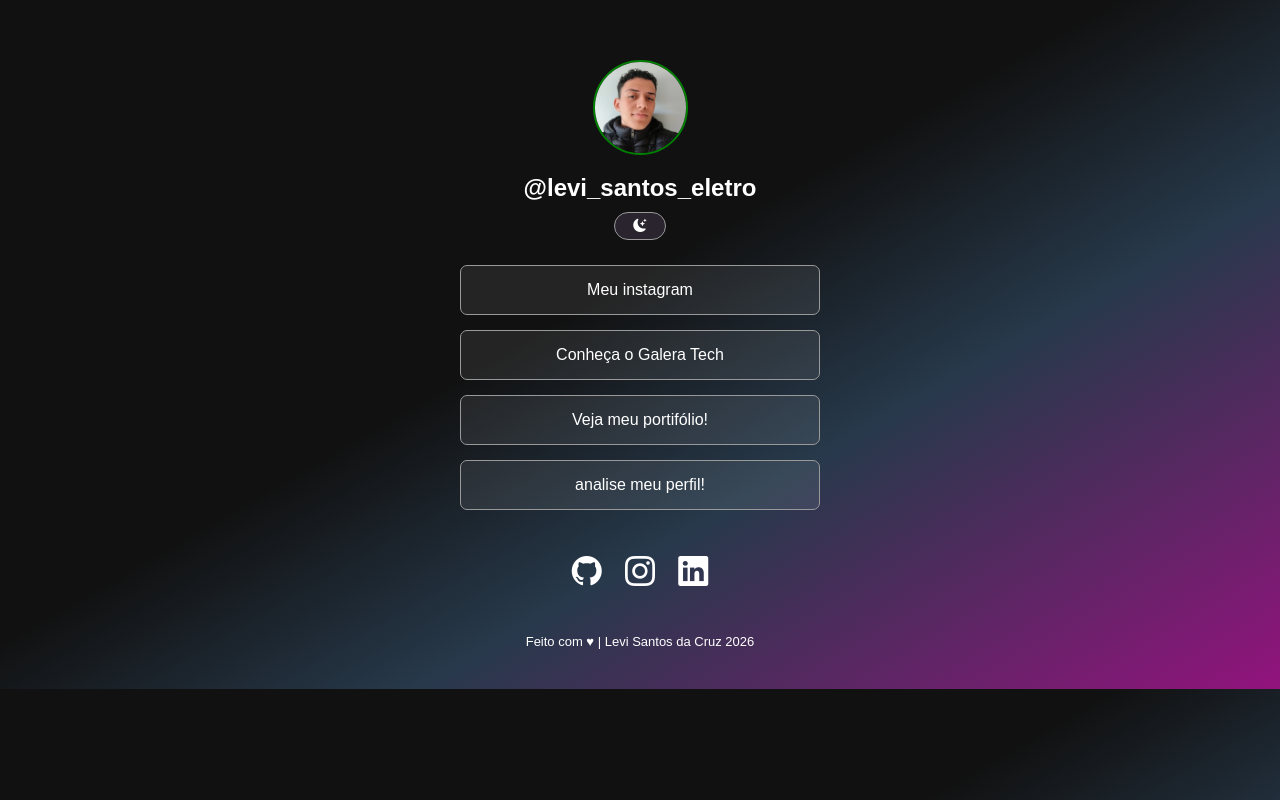
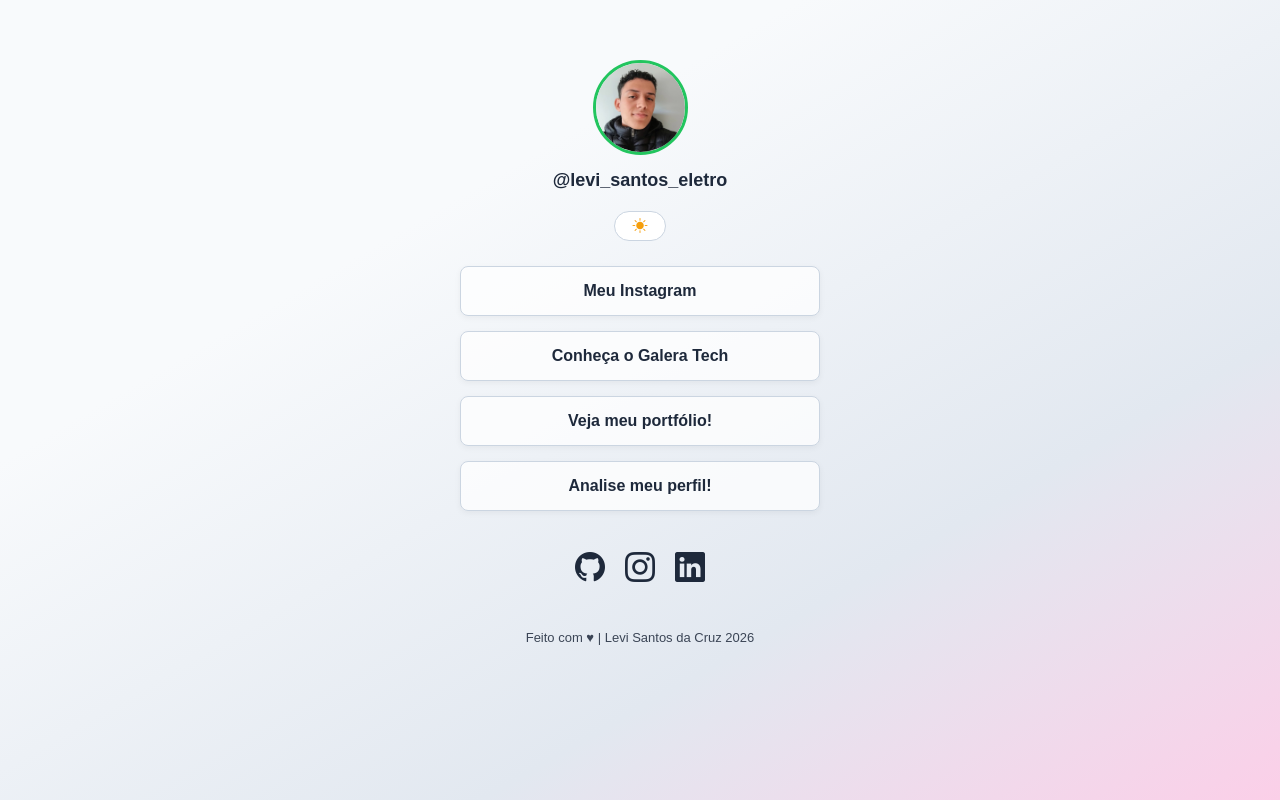
Before and after one commit to LevizBlessedpo/portfolio_mobile_galera_tech, a plain HTML site: page index.html in a window 1280 px wide. Both pictures are taken after a click on the button "Alternar tema". Drawn offline with nearby package versions, Linux system fonts and the light colour scheme.

Commit message:
feat: html e css atualizados com botão de modo claro e escuro e correção da altura da tela, aquivo js adicionado

```diff
--- a/index.html
+++ b/index.html
@@ -1,9 +1,9 @@
 <!doctype html>
-<html lang="pt-bt">
+<html lang="pt-BR">
   <head>
     <meta charset="UTF-8" />
     <meta name="viewport" content="width=device-width, initial-scale=1.0" />
-    <title>Linktree</title>
+    <title>Linktree | Levi Santos</title>
     <link rel="stylesheet" href="style.css" type="text/css" />
     <link
       rel="stylesheet"
@@ -13,40 +13,43 @@
 
   <body>
     <div class="perfil">
-      <img src="img/minha_foto.jpg" alt="minha foto" class="foto" />
+      <img src="img/minha_foto.jpg" alt="Minha foto" class="foto" />
       <h2>@levi_santos_eletro</h2>
-      <button class="temaPagina"><i class="bi bi-moon-stars-fill"></i></button>
+      <button class="temaPagina" aria-label="Alternar tema">
+        <i class="bi bi-moon-stars-fill"></i>
+      </button>
 
       <div class="links">
-        <a href="https://www.instagram.com/levi_santos_eletro" target="_blank"
-          >Meu instagram
+        <a href="https://www.instagram.com/levi_santos_eletro" target="_blank">
+          Meu Instagram
         </a>
-        <a href="https://galeratech.com.br/" target="_blank"
-          >Conheça o Galera Tech</a
-        >
-        <a href="https://portifolio-nextjs-puce.vercel.app/" target="_blank"
-          >Veja meu portifólio!</a
-        >
-        <a href="https://github.com/LevizBlessedpo" target="_blank"
-          >analise meu perfil!</a
-        >
+        <a href="https://galeratech.com.br/" target="_blank">
+          Conheça o Galera Tech
+        </a>
+        <a href="https://portifolio-nextjs-puce.vercel.app/" target="_blank">
+          Veja meu portfólio!
+        </a>
+        <a href="https://github.com/LevizBlessedpo" target="_blank">
+          Analise meu perfil!
+        </a>
       </div>
 
       <div class="social_links">
-        <a href="https://github.com/LevizBlessedpo" target="_blank">
-          <i class="bi-github"></i>
+        <a href="https://github.com/LevizBlessedpo" target="_blank" aria-label="GitHub">
+          <i class="bi bi-github"></i>
         </a>
-        <a href="https://www.instagram.com/levi_santos_eletro" target="_blank">
-          <i class="bi-instagram"></i>
+        <a href="https://www.instagram.com/levi_santos_eletro" target="_blank" aria-label="Instagram">
+          <i class="bi bi-instagram"></i>
         </a>
-        <a
-          href="https://www.linkedin.com/in/levi-santos-da-cruz-9a998533a/"
-          target="_blank"
-        >
-          <i class="bi-linkedin"></i>
+        <a href="https://www.linkedin.com/in/levi-santos-da-cruz-9a998533a/" target="_blank" aria-label="LinkedIn">
+          <i class="bi bi-linkedin"></i>
         </a>
       </div>
+
       <div class="footer">Feito com &hearts; | Levi Santos da Cruz 2026</div>
     </div>
+
+    <!-- Importação do JavaScript -->
+    <script src="script.js"></script>
   </body>
 </html>
--- /dev/null
+++ b/script.js
@@ -0,0 +1,26 @@
+document.addEventListener("DOMContentLoaded", () => {
+    const btnTema = document.querySelector(".temaPagina");
+    const icone = btnTema.querySelector("i");
+    const body = document.body;
+
+    // 1. Verifica se o usuário já tinha escolhido o modo claro anteriormente
+    if (localStorage.getItem("tema") === "claro") {
+        body.classList.add("light-mode");
+        icone.classList.replace("bi-moon-stars-fill", "bi-sun-fill");
+    }
+
+    // 2. Alterna entre claro e escuro ao clicar no botão
+    btnTema.addEventListener("click", () => {
+        body.classList.toggle("light-mode");
+
+        if (body.classList.contains("light-mode")) {
+            // Muda o ícone para sol e salva no navegador
+            icone.classList.replace("bi-moon-stars-fill", "bi-sun-fill");
+            localStorage.setItem("tema", "claro");
+        } else {
+            // Volta o ícone para lua e salva no navegador
+            icone.classList.replace("bi-sun-fill", "bi-moon-stars-fill");
+            localStorage.setItem("tema", "escuro");
+        }
+    });
+});
--- a/style.css
+++ b/style.css
@@ -2,25 +2,62 @@
 * {
     margin: 0;
     padding: 0;
-    box-sizing: border-box; /* O box sizzing zera todas as estruturas HTML para que eu mesmo possa edita-las a mão*/
+    box-sizing: border-box;
+}
 
-}
 body {
-    min-width: 100vh; /* vh expressa a altura vertical da tela */
+    width: 100%;
+    min-height: 100vh; /* Corrigido: min-height em vez de min-width */
     font-family: Arial, Helvetica, sans-serif;
     color: #fff;
     text-align: center;
-    /* Define o gradiente linear da página com as cores definidas e uma direção especifíca com 150deg*/
     background: linear-gradient(
         150deg,
         #111111 45%,
         #27394b 65%,
         #92137d 100%
     );
+    transition: background 0.4s ease, color 0.4s ease;
 }
 
+/* =========================================
+   ESTILOS DO MODO CLARO (ATIVADO PELO JS)
+   ========================================= */
+body.light-mode {
+    color: #1e293b;
+    background: linear-gradient(
+        150deg,
+        #f8fafc 30%,
+        #e2e8f0 70%,
+        #fbcfe8 100%
+    );
+}
 
+body.light-mode .temaPagina {
+    background-color: #ffffff;
+    color: #f59e0b; /* Cor de sol */
+    border-color: #cbd5e1;
+}
 
+body.light-mode .links a {
+    color: #1e293b;
+    background-color: rgba(255, 255, 255, 0.75);
+    border-color: #cbd5e1;
+    box-shadow: 0 2px 6px rgba(0, 0, 0, 0.05);
+}
+
+body.light-mode .links a:hover {
+    background-color: #ffffff;
+    transform: translateY(-2px);
+}
+
+body.light-mode .social_links a {
+    color: #1e293b;
+}
+
+/* =========================================
+   ESTRUTURA E COMPONENTES
+   ========================================= */
 .perfil {
     width: 360px;
     max-width: 90%;
@@ -31,31 +68,42 @@ body {
 
 .foto {
     border-radius: 50%;
-    border: 2px solid green;
-    object-fit: cover; /* O objeto mencionado que no caso é a minha foto se ajusta, cover preservar a proporção e a imagem preenche o container*/
+    border: 3px solid #22c55e;
+    object-fit: cover;
     margin: 0 auto 15px auto;
     width: 95px;
     height: 95px;
+    display: block;
 }
 
-.h2 {
-    font-size: 12px;
-    margin-bottom: 25px;
+/* Corrigido: tag h2 sem o ponto antes */
+h2 {
+    font-size: 18px;
+    margin-bottom: 15px;
 }
 
 .temaPagina {
     width: 52px;
-    height: 28px;
+    height: 30px;
     border-radius: 20px;
     border: 1px solid #999;
     background-color: #29242e;
-    color: #ffff;
+    color: #ffffff;
     margin-bottom: 25px;
-    margin-top: 10px;
-    cursor: pointer; /* O cursor aparece quando passamos o mouse*/
+    margin-top: 5px;
+    cursor: pointer;
+    display: inline-flex;
+    align-items: center;
+    justify-content: center;
+    font-size: 15px;
+    transition: all 0.3s ease;
 }
 
-/* links */
+.temaPagina:hover {
+    transform: scale(1.05);
+}
+
+/* Links */
 .links a {
     display: block;
     width: 100%;
@@ -63,29 +111,41 @@ body {
     text-decoration: none;
     margin-bottom: 15px;
     border: 1px solid #999;
-    border-radius: 7px;
-    text-align: none;
+    border-radius: 8px;
     color: #fff;
-    background-color: rgba(255, 255, 255, 0.08); /* 50% = 0.5, 80% = 0.8 */
+    font-weight: bold;
+    background-color: rgba(255, 255, 255, 0.08);
+    transition: all 0.25s ease;
 }
 
 .links a:hover {
-    background-color: rgba(255, 255, 255, 0.18); /* Aqui definimos a cor que a caixa deve ficar quando passamos o mouse por cima */
+    background-color: rgba(255, 255, 255, 0.18);
+    transform: translateY(-2px);
 }
+
 .social_links {
-    margin-top: 45px;
+    margin-top: 40px;
+    display: flex;
+    justify-content: center;
+    gap: 20px;
 }
+
 .social_links a {
     color: #fff;
     text-decoration: none;
-    font-size: 12px;
-    margin: 0 10px;
+    transition: transform 0.2s ease;
 }
-.footer {
-    margin-top: 45px;
-    font-size: 13px;
+
+.social_links a:hover {
+    transform: scale(1.15);
 }
 
 .bi-github, .bi-instagram, .bi-linkedin {
     font-size: 30px;
 }
+
+.footer {
+    margin-top: 45px;
+    font-size: 13px;
+    opacity: 0.85;
+}
```
